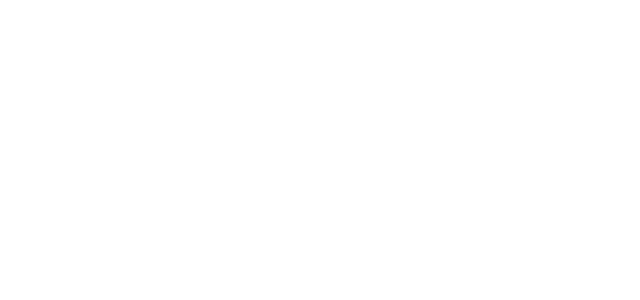
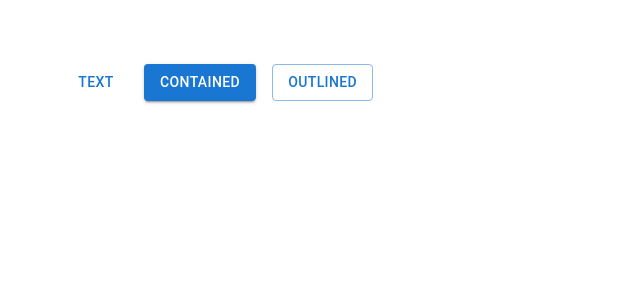
Before and after one commit to paszo/mui-tutorial, a React (Create React App) app: page / in a window 1280 px wide. Shown: the top 300 px of the page, without its empty margins (0-640 px from the left). Built offline with nearby package versions, Linux system fonts and the light colour scheme.

Commit message:
before next lesson

```diff
--- a/src/App.css
+++ b/src/App.css
@@ -1,5 +1,5 @@
 .App {
-  text-align: center;
+  padding: 4rem;
 }
 
 .App-logo {
--- a/src/App.tsx
+++ b/src/App.tsx
@@ -1,9 +1,12 @@
+import React from 'react';
 import './App.css';
-
+import {MuiTypography} from './components/MuiTypography';
+import {MuiButton} from './components/MuiButton';
 function App() {
   return (
     <div className="App">
-
+        {/*<MuiTypography/>*/}
+        <MuiButton/>
     </div>
   );
 }
--- /dev/null
+++ b/src/components/MuiButton.tsx
@@ -0,0 +1,12 @@
+import React from 'react';
+import {Stack, Button} from '@mui/material';
+
+export const MuiButton = () => {
+    return (
+        <Stack spacing={2} direction="row">
+            <Button variant="text" href="https://google.com">Text</Button>
+            <Button variant="contained">Contained</Button>
+            <Button variant="outlined">Outlined</Button>
+        </Stack>
+    );
+};
--- /dev/null
+++ b/src/components/MuiTypography.tsx
@@ -0,0 +1,22 @@
+import React from 'react';
+import {Typography} from "@mui/material";
+
+export const MuiTypography = () => {
+    return (
+        <div>
+            <Typography variant="h1">h1 Heading</Typography>
+            <Typography variant="h2">h2 Heading</Typography>
+            <Typography variant="h3">h3 Heading</Typography>
+            <Typography variant="h4" component="h1" gutterBottom>h4 Heading</Typography>
+            <Typography variant="h5">h5 Heading</Typography>
+            <Typography variant="h6">h6 Heading</Typography>
+
+            <Typography variant="subtitle1">Sub title 1</Typography>
+            <Typography variant="subtitle2">Sub title 2</Typography>
+
+            <Typography variant="body1">Lorem ipsum dolor sit amet, consectetur adipisicing elit. Assumenda blanditiis distinctio eveniet expedita fugit harum impedit in libero quae quaerat, quas qui quia quo repudiandae rerum sequi suscipit tenetur voluptas.</Typography>
+            <Typography variant="body2">Lorem ipsum dolor sit amet, consectetur adipisicing elit. Accusantium aut libero minus molestias neque nostrum odit similique temporibus voluptate voluptatibus. Amet assumenda beatae consequatur consequuntur laborum optio, perferendis quod tempora?</Typography>
+
+        </div>
+    );
+};
```
